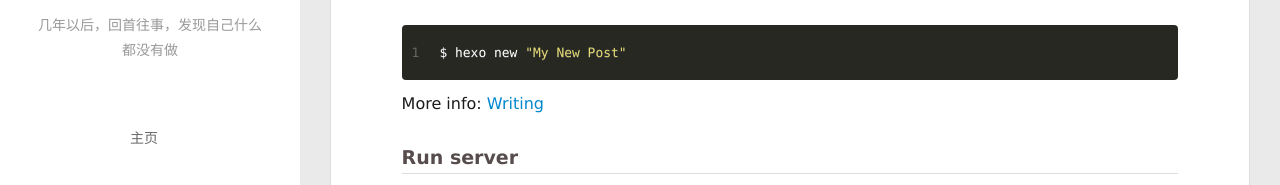
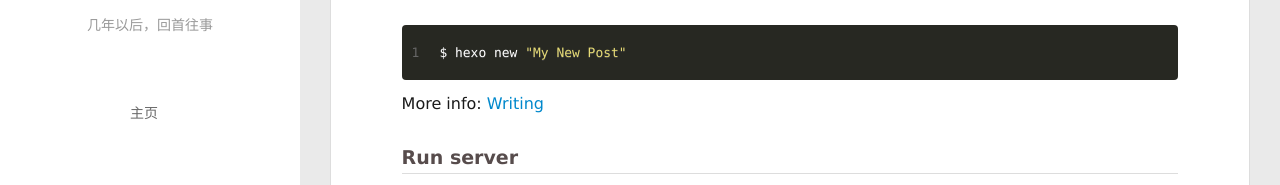
Before and after one commit to lesdom/lesdom.github.io, a plain HTML site: page 2017/06/13/hello-world/index.html in a window 1280 px wide. Shown: the part 327-512 px from the top of the page. Drawn offline with Linux system fonts and the light colour scheme.

Commit message:
Site updated: 2017-06-13 22:25:04

```diff
--- a/2017/06/13/hello-world/index.html
+++ b/2017/06/13/hello-world/index.html
@@ -52,7 +52,7 @@
 		  <h1 class="header-author"><a href="/">Le</a></h1>
 		</hgroup>
 
-		<p class="header-subtitle">几年以后，回首往事，发现自己什么都没有做</p>
+		<p class="header-subtitle">几年以后，回首往事</p>
 
 
 		<nav class="header-menu">
@@ -104,7 +104,7 @@
 			  <h1 class="header-author js-header-author">Le</h1>
 			</hgroup>
 
-			<p class="header-subtitle"><i class="icon icon-quo-left"></i>几年以后，回首往事，发现自己什么都没有做<i class="icon icon-quo-right"></i></p>
+			<p class="header-subtitle"><i class="icon icon-quo-left"></i>几年以后，回首往事<i class="icon icon-quo-right"></i></p>
 
 
 
```
Also changed, not shown: archives/2017/06/index.html (+2 -2 lines), archives/2017/index.html (+2 -2 lines), archives/index.html (+2 -2 lines), index.html (+2 -2 lines).
